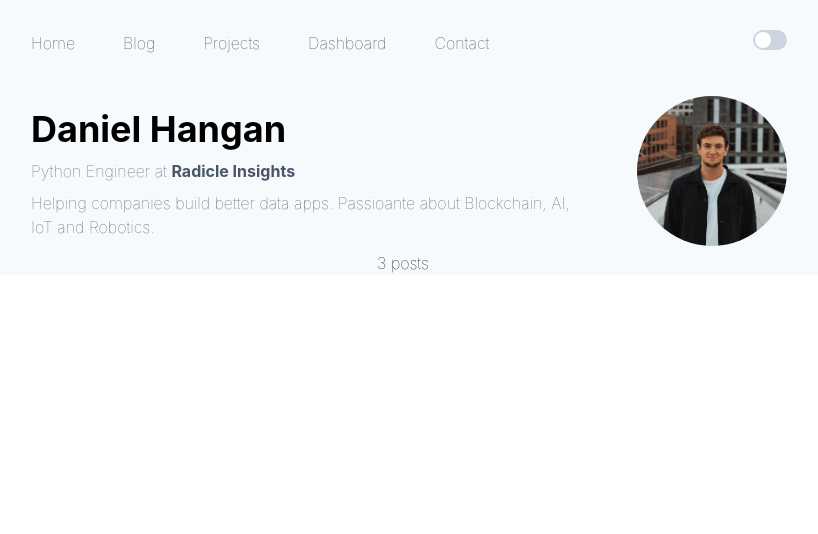
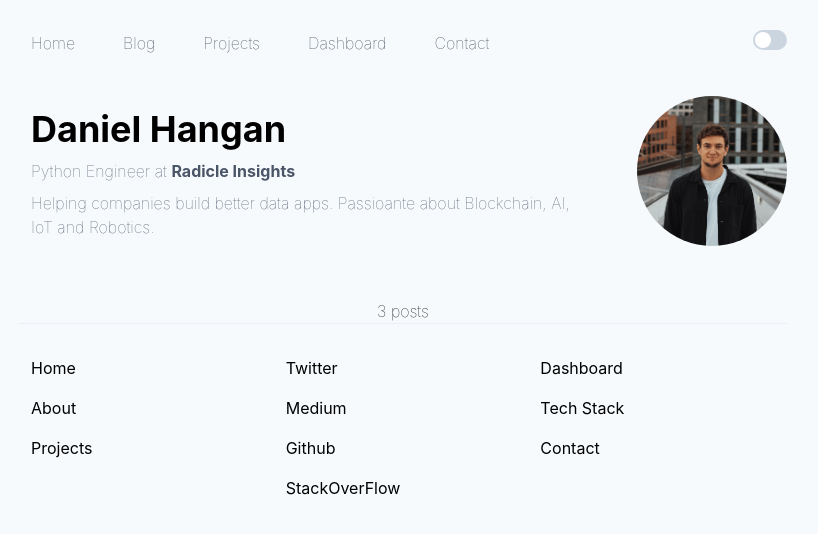
Before and after one commit to danielhangan/personal-website, a Next.js app: page / in a window 1280 px wide. Shown: the top 534 px of the page, without its empty margins (237-1055 px from the left). Built offline with nearby package versions, Linux system fonts and the light colour scheme.

Commit message:
Footer Component

```diff
--- a/src/components/Footer.tsx
+++ b/src/components/Footer.tsx
@@ -1,5 +1,53 @@
-import { Flex, FlexProps } from '@chakra-ui/react'
+import {
+  Flex,
+  FlexProps,
+  Divider,
+  Stack,
+  VStack,
+ } from '@chakra-ui/react'
+ import Link from 'next/link'
 
-export const Footer = (props: FlexProps) => (
-  <Flex as="footer" py="8rem" {...props} />
-)
+export const Footer = (props: FlexProps) => {
+
+  return (
+    <>
+      <Divider
+        w={{base: '100%', md:'3xl'}}
+        />
+      <Flex
+        as="footer"
+        h={{base: '100%', md: '225px'}}
+        w={{base: '100%', md:'3xl'}}
+        mt={8}
+        alignItems="flex-start"
+        justifyContent="space-between"
+      >
+        <Stack
+          direction={['column', 'row']}
+          w='100%'
+          pl={3}
+          spacing={2}
+        >
+          <VStack spacing={4} w="33%" alignItems="flex-start">
+            <Link href="/">Home</Link>
+            <Link href="/about">About</Link>
+            <Link href="/projects">Projects</Link>
+          </VStack>
+
+          <VStack spacing={4}w="33%" alignItems="flex-start">
+            <Link href="https://twitter.com/hangandaniel" passHref>Twitter</Link>
+            <Link href="https://danielhangan.medium.com/" passHref>Medium</Link>
+            <Link href="https://github.com/danielhangan" passHref>Github</Link>
+            <Link href="https://stackoverflow.com/cv/danielhangan" passHref>StackOverFlow</Link>
+          </VStack>
+
+          <VStack spacing={4} w="33%" alignItems="flex-start">
+            <Link href="/dashboard">Dashboard</Link>
+            <Link href="/tech-stack">Tech Stack</Link>
+            <Link href="/contact">Contact</Link>
+          </VStack>
+        </Stack>
+      </Flex>
+      </>
+  )
+}
--- a/src/components/Main.tsx
+++ b/src/components/Main.tsx
@@ -1,6 +1,7 @@
 import { VStack, StackProps } from '@chakra-ui/react'
+import React from 'react'
 
-export const Main = (props: StackProps) => (
+export const Main = (props: StackProps, children: React.ReactNode) => (
   <VStack
     w={{base:'100%', md:'3xl'}}
     spacing={12}
--- a/src/pages/index.tsx
+++ b/src/pages/index.tsx
@@ -3,6 +3,8 @@ import { Container } from '../components/Container'
 import { Naviagation } from '../components/Navigation'
 import { Hero } from '../components/Hero'
 import { Blog } from '../components/Blog'
+import { Main } from '../components/Main'
+import { Footer } from '../components/Footer'
 import {
   Flex
 } from '@chakra-ui/react'
@@ -10,8 +12,11 @@ import {
 const Index = () => (
   <Container>
     <Naviagation />
-    <Hero />
-    <Blog home/>
+    <Main>
+      <Hero />
+      <Blog home/>
+    </Main>
+    <Footer />
     {/* <HeaderLayout home>
     </HeaderLayout> */}
     {/* <Naviagation />
--- a/src/pages/projects/index.tsx
+++ b/src/pages/projects/index.tsx
@@ -1,6 +1,7 @@
 import { Container } from '../../components/Container'
 import { Main } from '../../components/Main'
 import { Naviagation } from '../../components/Navigation'
+import { Footer } from '../../components/Footer'
 import {
     VStack,
     Heading,
@@ -64,8 +65,6 @@ export default function Projects () {
                 ))}
                 </Flex>
                 </Box>
-
-
                 </VStack>
             </Main>
         </Container>
```
